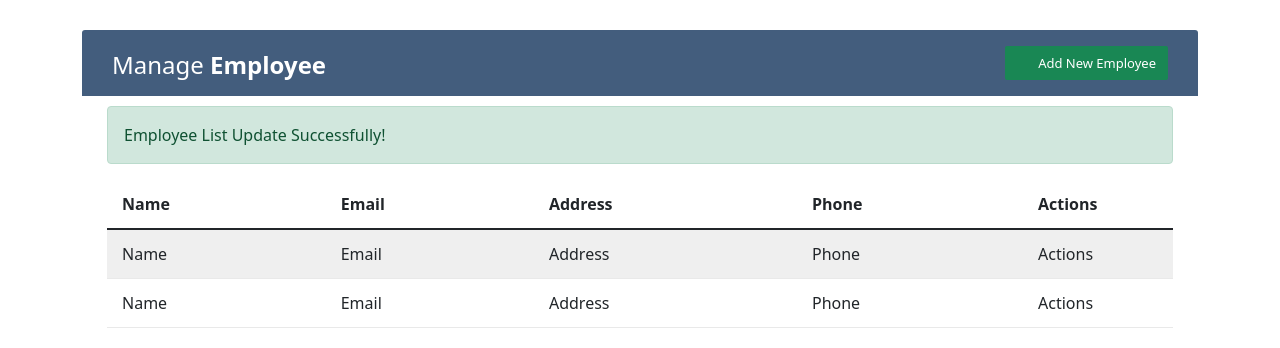
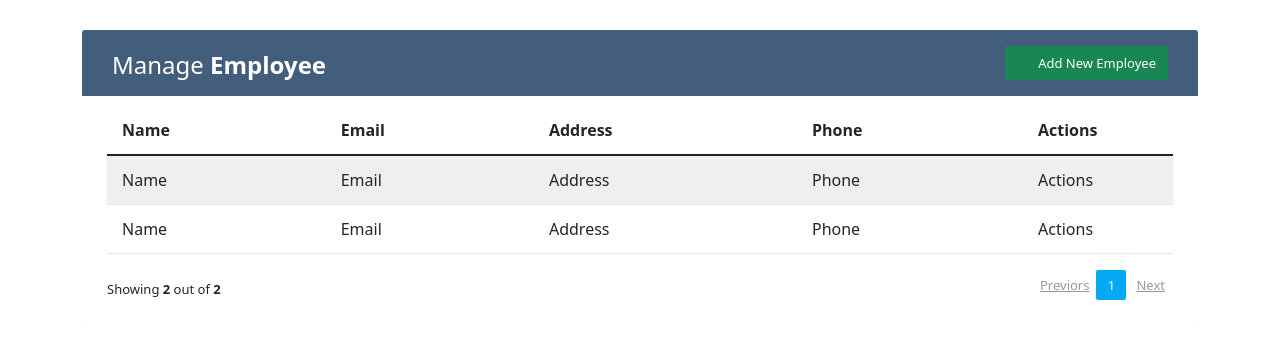
Before and after one commit to hiep1997xz/crud-pagintion, a React (Create React App) app: page / in a window 1280 px wide. Shown: the top 348 px of the page. Built offline with nearby package versions, Linux system fonts and the light colour scheme.

Commit message:
feature/paginatio

```diff
--- a/src/App.js
+++ b/src/App.js
@@ -1,12 +1,15 @@
 import React from "react";
 import EmployeeList from "./components/EmployeeList";
+import EmployeeContextProvider from "./contexts/EmployeeContext";
 
 function App() {
   return (
     <div className="container-xl">
       <div className="table-responsive">
         <div className="table-wrapper">
-          <EmployeeList />
+          <EmployeeContextProvider>
+            <EmployeeList />
+          </EmployeeContextProvider>
         </div>
       </div>
     </div>
--- a/src/components/AddEmployee.js
+++ b/src/components/AddEmployee.js
@@ -20,6 +20,7 @@ const AddEmployee = () => {
         className="btn btn-success"
         type="submit"
         style={{ width: "100%" }}
+        block
       >
         Add New Employee
       </Button>
--- a/src/components/EmployeeList.js
+++ b/src/components/EmployeeList.js
@@ -1,15 +1,47 @@
-import React, { useState } from "react";
+import React, { useContext, useEffect, useState } from "react";
 import { Alert, Button, Modal } from "react-bootstrap";
+import { EmployeeContext } from "../contexts/EmployeeContext";
 import AddEmployee from "./AddEmployee";
+import Pagination from "./Pagination";
 
 const EmployeeList = () => {
+  const { sorteEmployee } = useContext(EmployeeContext);
   const [showModal, setShowModal] = useState(false);
+  const [showAlert, setShowAlert] = useState(false);
+
+  const handleShowAlert = () => {
+    setShowAlert(true);
+    setTimeout(() => {
+      setShowAlert(false);
+    }, 2000);
+  };
+
   const openModal = () => {
     setShowModal(true);
   };
+
   const closeModal = () => {
     setShowModal(false);
   };
+
+  useEffect(() => {
+    closeModal();
+    return () => handleShowAlert();
+  }, [sorteEmployee]);
+
+  // pagination
+  const [currentPage, setCurrentPage] = useState(1);
+  const [employeePerPage] = useState(5);
+
+  const indexOfLastEmployee = currentPage * employeePerPage;
+  const indexOfFirstEmployee = indexOfLastEmployee - employeePerPage;
+  const currentEmployee = sorteEmployee.slice(
+    indexOfFirstEmployee,
+    indexOfLastEmployee
+  );
+
+  const totalPageNumber = Math.ceil(sorteEmployee.length / employeePerPage);
+
   return (
     <>
       <div className="table-title">
@@ -31,7 +63,9 @@ const EmployeeList = () => {
           </div>
         </div>
       </div>
-      <Alert variant="success">Employee List Update Successfully!</Alert>
+      <Alert variant="success" show={showAlert}>
+        Employee List Update Successfully!
+      </Alert>
       <table className="table table-striped table-hover">
         <thead>
           <tr>
@@ -60,6 +94,13 @@ const EmployeeList = () => {
         </tbody>
       </table>
 
+      <Pagination
+        setCurrentPage={setCurrentPage}
+        currentEmployee={currentEmployee}
+        totalPageNumber={totalPageNumber}
+        sorteEmployee={sorteEmployee}
+      />
+
       <Modal show={showModal} onHide={closeModal}>
         <Modal.Header>
           <Modal.Title>Add Employee</Modal.Title>
--- a/src/components/Pagination.js
+++ b/src/components/Pagination.js
@@ -1,9 +1,87 @@
-import React from 'react'
+import React, { useEffect, useState } from "react";
 
-const Pagination = () => {
+const Pagination = ({
+  setCurrentPage,
+  currentEmployee,
+  totalPageNumber,
+  sorteEmployee,
+}) => {
+  const [currentButton, setCurrentButton] = useState(1);
+  const numberPage = [];
+  for (let i = 1; i <= totalPageNumber; i++) {
+    numberPage.push(i);
+  }
+
+  useEffect(() => {
+    setCurrentPage(currentButton);
+  }, [setCurrentPage, currentButton]);
+
   return (
-    <div>Pagination</div>
-  )
-}
+    <div className="clearfix">
+      <div className="hint-text">
+        Showing
+        <b> {currentEmployee.length} </b>
+        out of
+        <b> {sorteEmployee.length} </b>
+      </div>
+      <ul className="pagination">
+        <li
+          className={`${
+            currentButton === 1 ? "page-item disabled" : "page-item"
+          }`}
+        >
+          <a
+            href="#"
+            onClick={() =>
+              setCurrentButton((prev) => (prev === 1 ? prev : prev - 1))
+            }
+          >
+            Previors
+          </a>
+        </li>
 
-export default Pagination
+        {numberPage.map((page, index) => {
+          return (
+            <li
+              key={index}
+              className={`${
+                currentButton === page ? "page-item active" : "page-item"
+              }`}
+            >
+              <a
+                href="#"
+                className="page-link"
+                onClick={() => {
+                  setCurrentButton(page);
+                }}
+              >
+                {page}
+              </a>
+            </li>
+          );
+        })}
+
+        <li
+          className={`${
+            currentButton === numberPage.length
+              ? "page-item disabled"
+              : "page-item"
+          }`}
+        >
+          <a
+            href="#"
+            onClick={() =>
+              setCurrentButton((next) =>
+                next === numberPage.length ? next : next + 1
+              )
+            }
+          >
+            Next
+          </a>
+        </li>
+      </ul>
+    </div>
+  );
+};
+
+export default Pagination;
--- /dev/null
+++ b/src/contexts/EmployeeContext.js
@@ -0,0 +1,33 @@
+import { createContext, useState } from "react";
+import { v4 as uuidv4 } from "uuid";
+
+export const EmployeeContext = createContext();
+
+const EmployeeContextProvider = (props) => {
+  const [employees, setEmployees] = useState([
+    {
+      id: uuidv4(),
+      name: "Thomas",
+      email: "thomas@gmail.com",
+      address: "thomas1",
+      phone: "012243294",
+    },
+    {
+      id: uuidv4(),
+      name: "Edison",
+      email: "thomas1@gmail.com",
+      address: "thomas2",
+      phone: "012243294",
+    },
+  ]);
+
+  const sorteEmployee = employees.sort((a, b) => (a.name < b.name ? -1 : 1));
+
+  return (
+    <EmployeeContext.Provider value={{ sorteEmployee }}>
+      {props.children}
+    </EmployeeContext.Provider>
+  );
+};
+
+export default EmployeeContextProvider;
```
